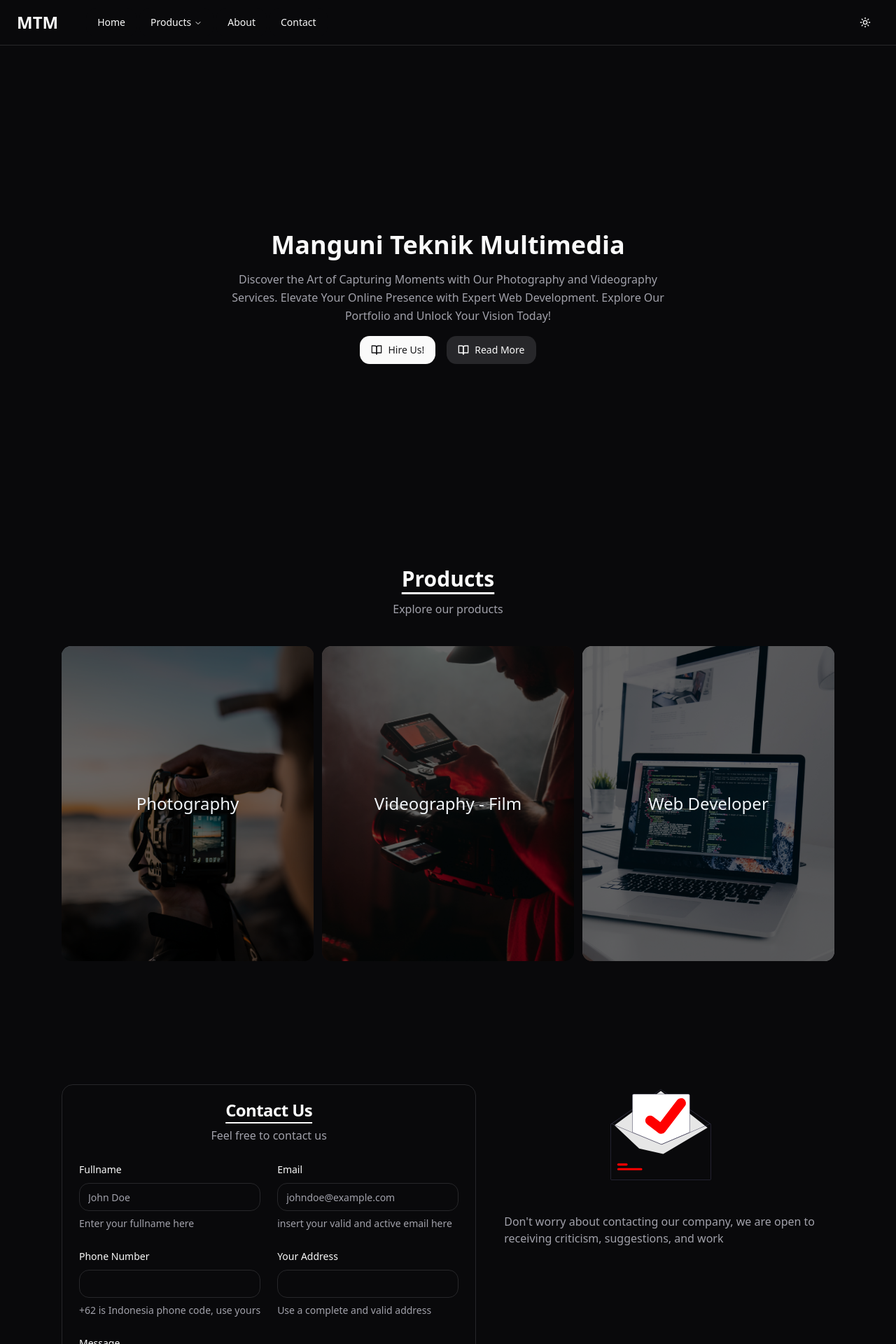
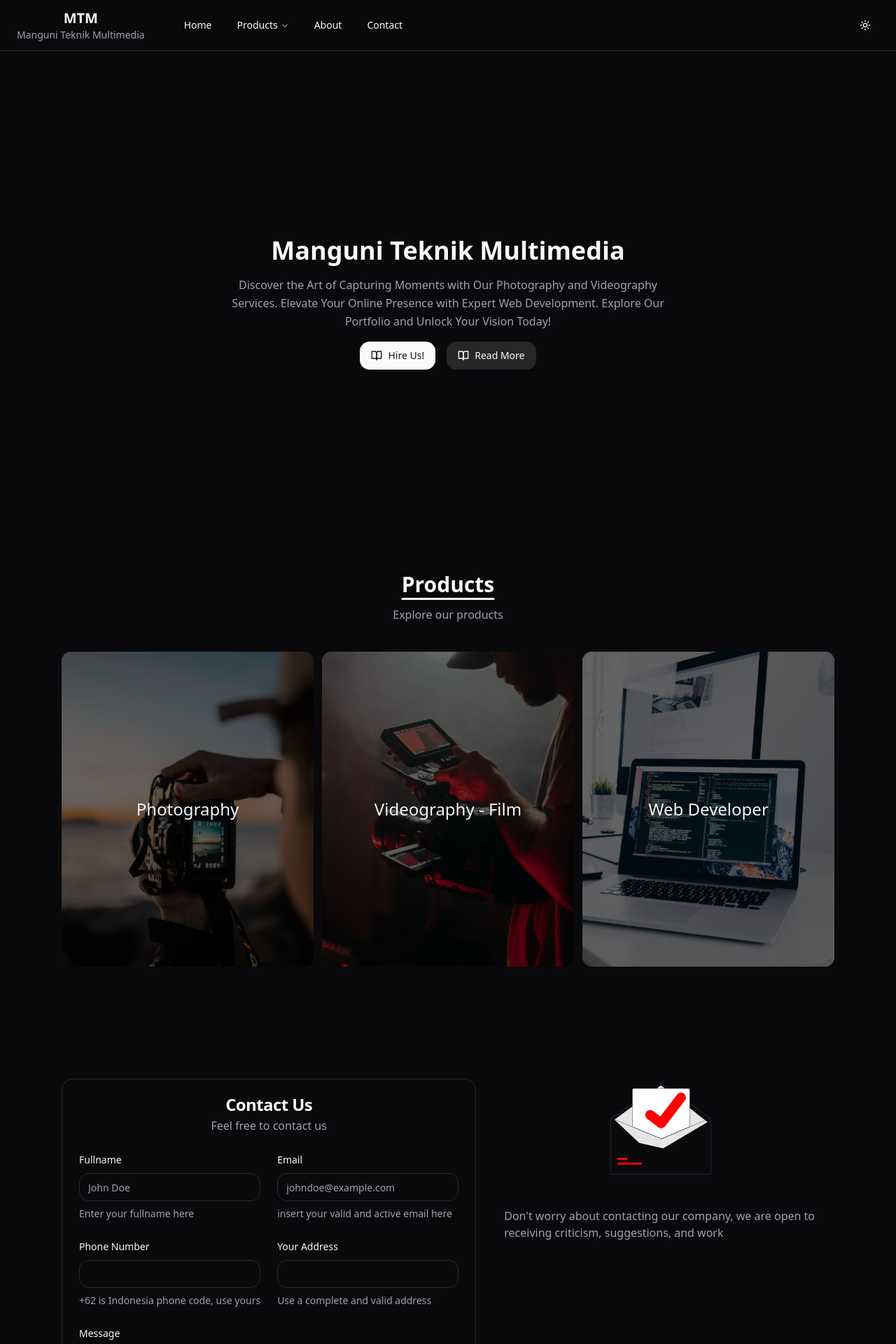
Before and after one commit to kereh/mtm, a Next.js app: page / in a window 1280 px wide. Shown: the top 1920 px of the page at 70% size. Built offline with nearby package versions, Linux system fonts and the light colour scheme.

Commit message:
update: update brand navbar

```diff
--- a/src/components/contact/contact-card.tsx
+++ b/src/components/contact/contact-card.tsx
@@ -11,8 +11,8 @@ import ContactForm from "@/components/contact/contact-form"
 export default function ContactCard() {
   return (
     <Card>
-      <CardHeader className="space-y-3 text-center">
-        <CardTitle className="underline underline-offset-8">Contact Us</CardTitle>
+      <CardHeader className="text-center">
+        <CardTitle className="font-extrabold">Contact Us</CardTitle>
         <CardDescription className="text-base text-muted-foreground">Feel free to contact us</CardDescription>
       </CardHeader>
       <CardContent>
--- a/src/components/contact/contact-main.tsx
+++ b/src/components/contact/contact-main.tsx
@@ -3,7 +3,7 @@ import ContactCard from "@/components/contact/contact-card"
 
 export default function Contact() {
   return (
-    <section id="contact" className="w-full flex justify-center items-center my-16 md:my-32">
+    <section id="contact" className="w-full flex justify-center items-center my-16 md:mt-28 md:mb-10">
       <div className="md:max-w-6xl w-full flex flex-col-reverse md:flex-row p-6 gap-10">
         <ContactCard />
         <div className="w-full md:max-w-md space-y-10">
--- a/src/components/headers/nav/brand.tsx
+++ b/src/components/headers/nav/brand.tsx
@@ -4,7 +4,9 @@ export default function Brand() {
   return (
     <div className="flex flex-row items-center">
       <Link href="/">
-        <h1 className="text-2xl font-semibold">MTM</h1>
+        <h1 className="text-xl text-center font-semibold duration-300">
+          MTM <span className="block font-normal text-sm text-muted-foreground">Manguni Teknik Multimedia</span>
+        </h1>
       </Link>
     </div>
   )
--- a/src/components/products/product-card.tsx
+++ b/src/components/products/product-card.tsx
@@ -21,9 +21,10 @@ export default function ProductCard({ title, img, link }: IProductCard) {
         <Image
           src={img}
           alt={title}
+          quality={75}
           sizes="(max-width: 768px) 100vw, (max-width: 1200px) 50vw, 33vw"
+          className="object-cover transition-transform group-hover:scale-105"
           fill
-          className="object-cover transition-transform group-hover:scale-105"
           priority
         />
       </AspectRatio>
--- a/src/components/products/products-main.tsx
+++ b/src/components/products/products-main.tsx
@@ -6,7 +6,7 @@ export default function Products() {
     <section id="product" className="w-full flex justify-center">
       <div className="max-w-6xl w-full p-6 flex flex-col justify-center">
         <div className="text-center space-y-3 mb-10">
-          <h1 className="text-lg md:text-2xl lg:text-3xl font-semibold underline underline-offset-8">Products</h1>
+          <h1 className="text-lg md:text-2xl lg:text-3xl font-extrabold underline underline-offset-8">Products</h1>
           <p className="leading-relaxed text-muted-foreground">
             Explore our products
           </p>
```
